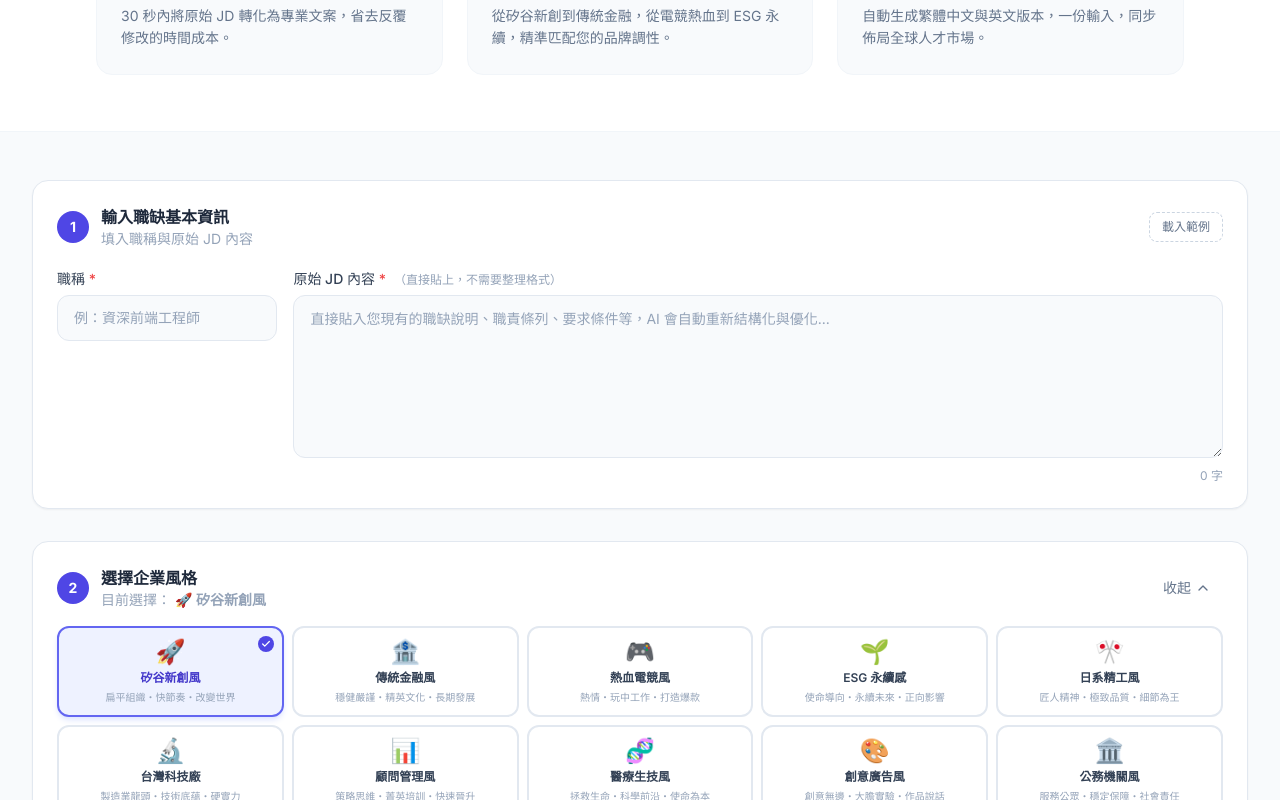
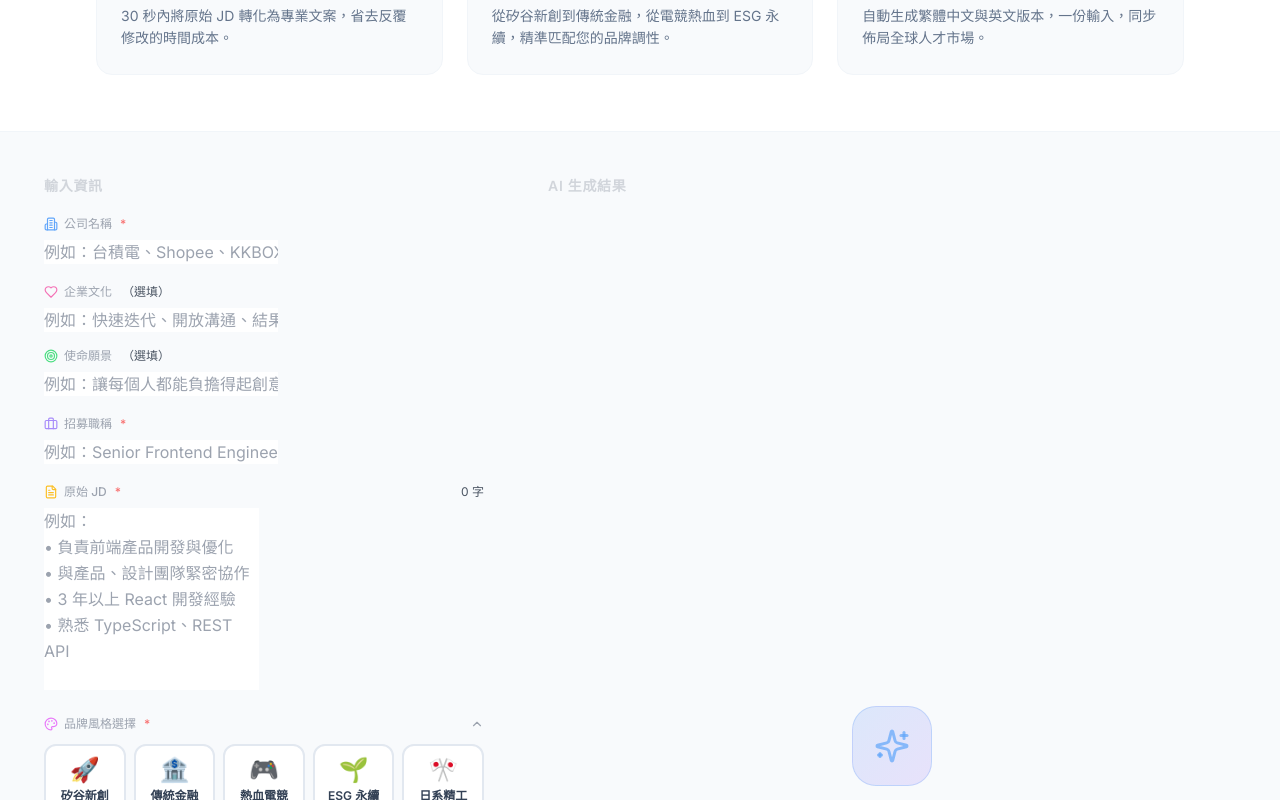
Before and after one commit to daniel88pp33-create/employer-brand-optimizer, a Next.js app: page / in a window 1280 px wide. Shown: the part 860-1660 px from the top of the page. Built offline with nearby package versions, Linux system fonts and the light colour scheme; no server answers.

Commit message:
fix: 使用 OptimizerForm 替代 JDOptimizer，顯示完整的表單欄位包括公司名稱

```diff
--- a/app/page.tsx
+++ b/app/page.tsx
@@ -5,7 +5,7 @@
 
 import type { Metadata } from "next";
 import { Zap, Star, Globe, ArrowRight } from "lucide-react";
-import JDOptimizer from "@/components/JDOptimizer";
+import OptimizerForm from "@/components/OptimizerForm";
 
 // 首頁專屬 SEO metadata（會覆蓋 layout.tsx 的預設值）
 export const metadata: Metadata = {
@@ -173,7 +173,7 @@ export default function HomePage() {
       {/* ===== 主工具區 (Client Component) ===== */}
       {/* ★ id="optimizer" 讓 Header 的錨點連結可以跳轉 */}
       <section id="optimizer" aria-label="JD 優化工具">
-        <JDOptimizer />
+        <OptimizerForm />
       </section>
 
       {/* ===== FOOTER ===== */}
```
